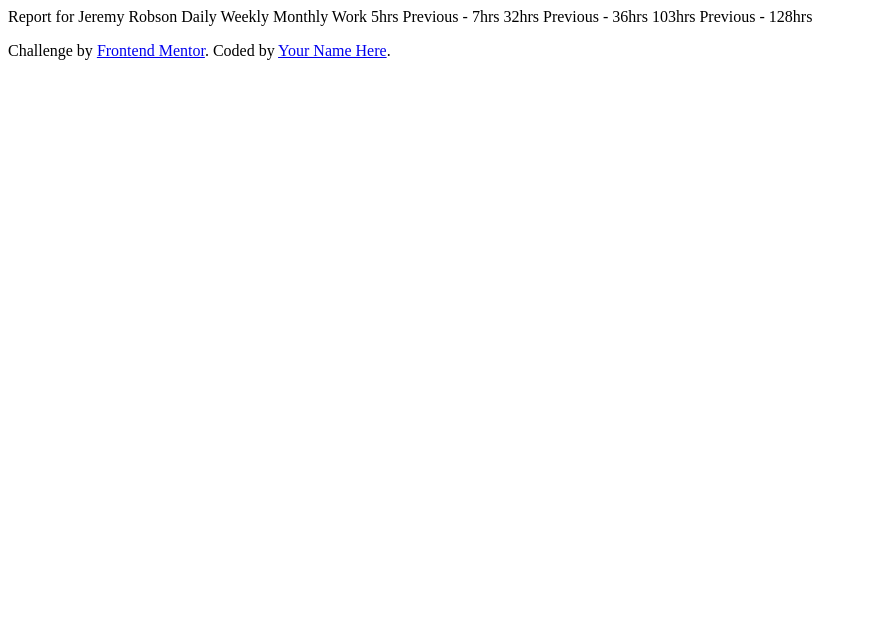
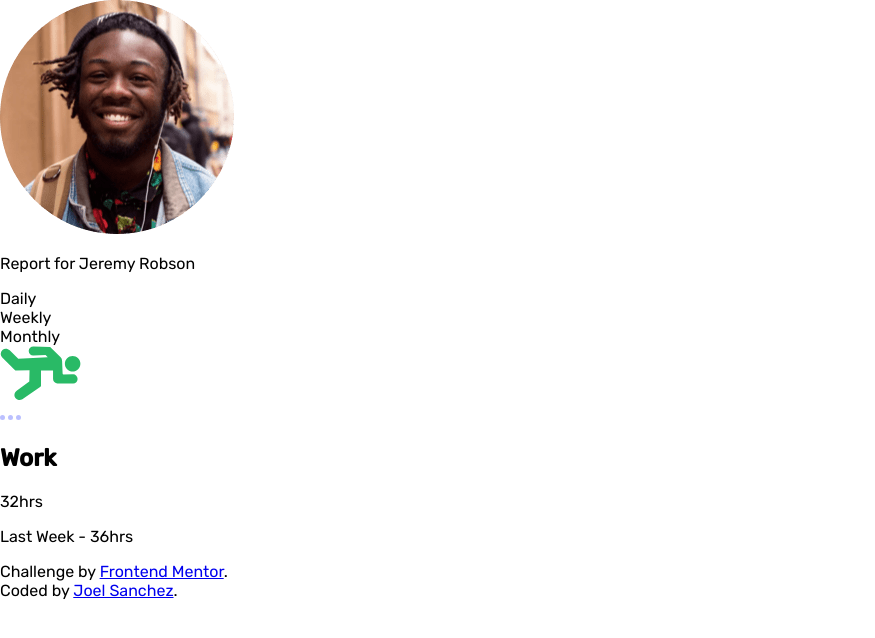
Before and after one commit to sanchezdev-1906/frontendmentor---challenge-11, a plain HTML site: page docs/index.html in a window 1280 px wide. Shown: the whole page, without its empty margins (0-875 px from the left). Drawn offline with Linux system fonts and the light colour scheme.

Commit message:
html base and styles, .gitignore update

```diff
--- a/docs/index.html
+++ b/docs/index.html
@@ -5,29 +5,58 @@
   <meta name="viewport" content="width=device-width, initial-scale=1.0">
   <link rel="icon" type="image/png" sizes="32x32" href="./images/favicon-32x32.png">
   <title>Frontend Mentor | Time tracking dashboard</title>
-  <link rel="stylesheet" href="styles/style.css">
+  <link rel="stylesheet" href="styles/style.min.css">
+  <link rel="preconnect" href="https://fonts.googleapis.com">
+  <link rel="preconnect" href="https://fonts.gstatic.com" crossorigin>
+  <link href="https://fonts.googleapis.com/css2?family=Rubik:wght@300;400;500&display=swap" rel="stylesheet">
 </head>
 <body>
   <main class="main">
-    Report for
-    Jeremy Robson
-
-    Daily
-    Weekly
-    Monthly
-
-    Work
-    5hrs <!-- daily -->
-    Previous - 7hrs <!-- daily -->
-    32hrs <!-- weekly -->
-    Previous - 36hrs <!-- weekly -->
-    103hrs <!-- monthly -->
-    Previous - 128hrs <!-- monthly -->
+    <div class="dashboard-container">
+      <div class="dasboard-head">
+        <div class="dashboard-header">
+          <img src="assets/img/image-jeremy.png" alt="" class="header__img">
+          <p class="header__user">
+            <span class="report-for">
+              Report for
+            </span>
+            <span class="user">
+              Jeremy Robson
+            </span>
+          </p>
+        </div>
+        <div class="dashboard-time">
+          <div class="dashboard-time__item">Daily</div>
+          <div class="dashboard-time__item">Weekly</div>
+          <div class="dashboard-time__item">Monthly</div>
+        </div>
+      </div>
+      <div class="dashboard-cards">
+        <!-- Codigo de ejemplo -->
+        <div class="card">
+          <div class="card__back">
+            <img src="assets/icons/icon-exercise.svg" alt="" class="icon">
+          </div>
+          <div class="card__content">
+            <img src="assets/icons/icon-ellipsis.svg" alt="" class="icon">
+            <h2 class="title">
+              Work
+            </h2>
+            <p class="hours">
+              32hrs
+            </p>
+            <p class="last-week">
+              Last Week - 36hrs
+            </p>
+          </div>
+        </div>
+      </div>
+    </div>
   </main>
   <footer class="footer">
     <p class="attribution">
-      Challenge by <a href="https://www.frontendmentor.io?ref=challenge" target="_blank">Frontend Mentor</a>.
-      Coded by <a href="#">Your Name Here</a>.
+      Challenge by <a href="https://www.frontendmentor.io?ref=challenge" target="_blank">Frontend Mentor</a>.<br>
+      Coded by <a href="https://github.com/sanchez-dev1906" target="_blank">Joel Sanchez</a>.
     </p>
   </footer>
 </body>
--- a/docs/styles/style.css
+++ b/docs/styles/style.css
@@ -0,0 +1,10 @@
+* {
+  box-sizing: border-box;
+}
+
+body {
+  margin: 0;
+  font-family: "Rubik", sans-serif;
+}
+
+/*# sourceMappingURL=style.css.map */
```
Also changed, not shown: docs/styles/style.min.css (added), 1 other file.
